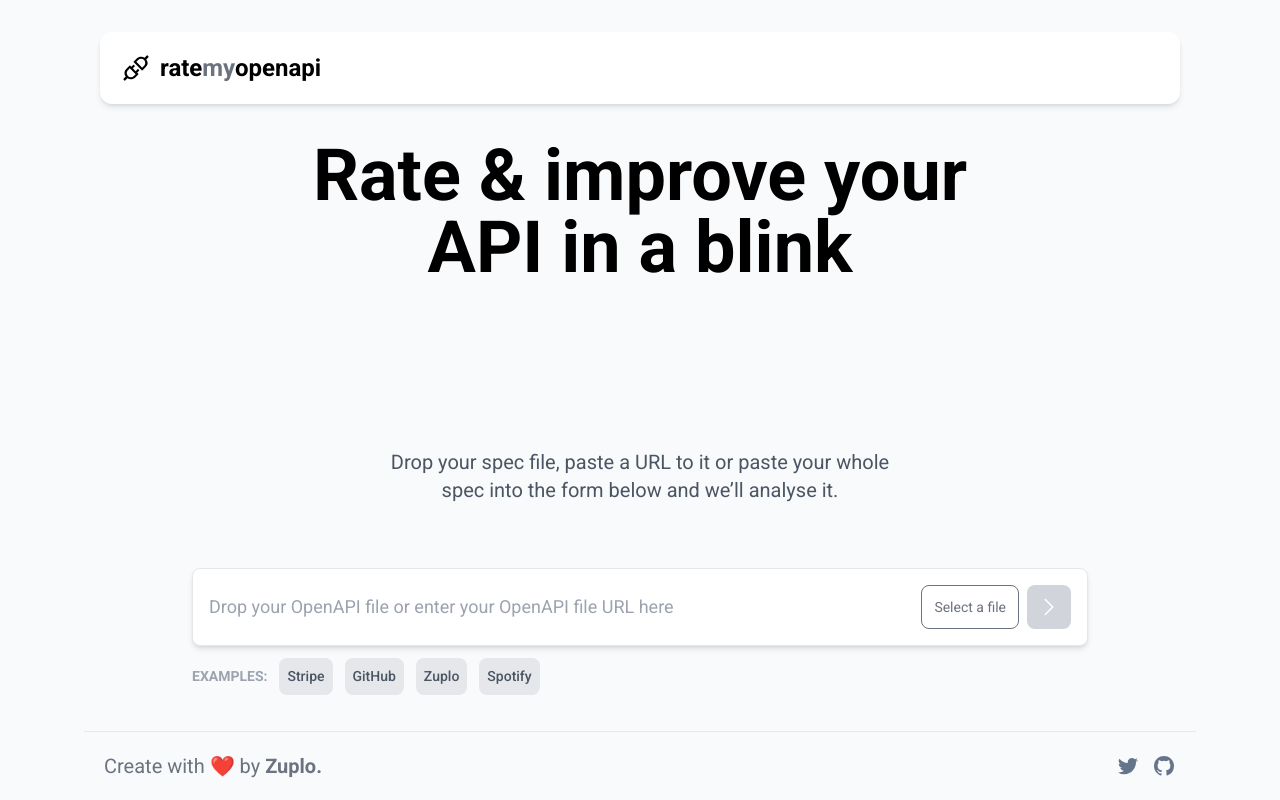
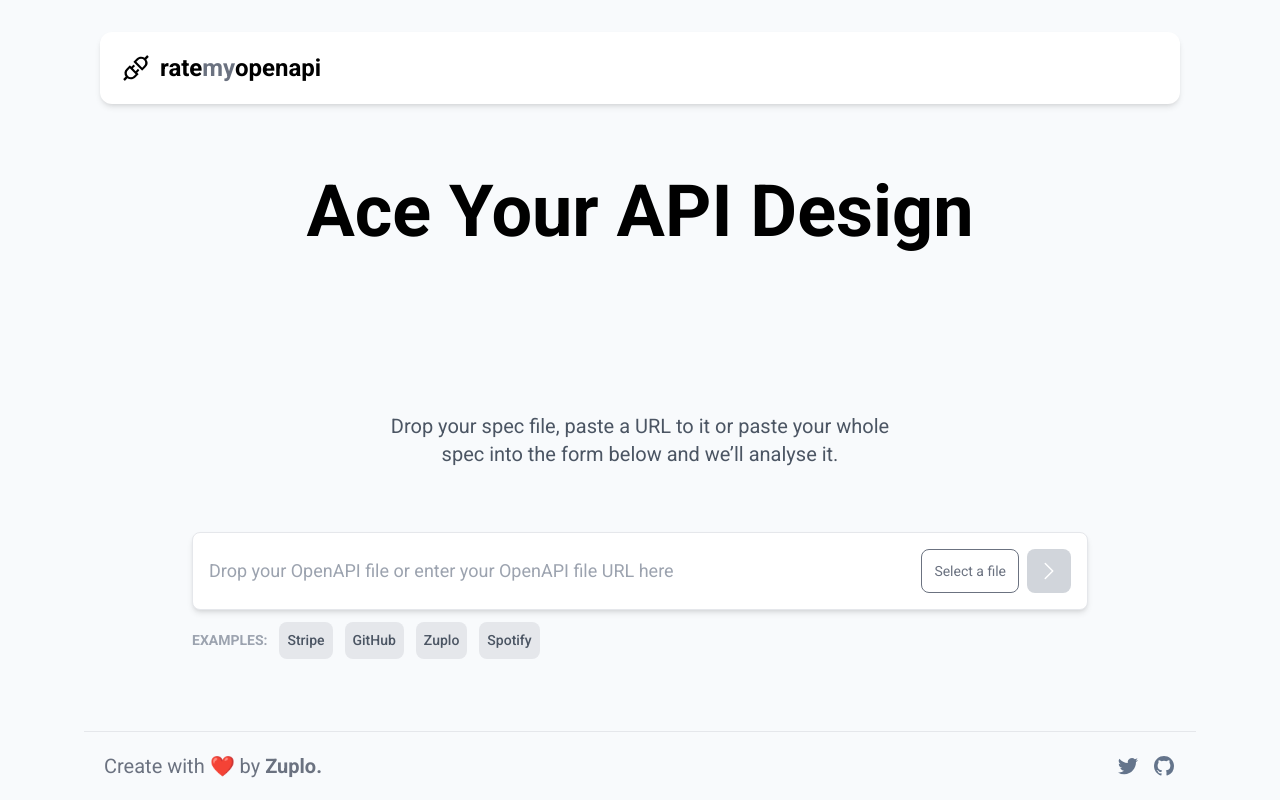
Before and after one commit to zuplo/rate-my-openapi, a Next.js app in the folder apps/web/: page / in a window 1280 px wide. Built offline with nearby package versions, Linux system fonts and the light colour scheme.

Commit message:
change title

```diff
--- a/apps/web/src/app/page.tsx
+++ b/apps/web/src/app/page.tsx
@@ -7,7 +7,7 @@ import { UploadContextProvider } from "@/contexts/UploadContext";
 const HomePage = () => (
   <main className="flex w-full flex-col items-center justify-center py-4">
     <h2 className="mb-6 max-w-2xl text-center text-5xl font-bold md:mb-16 md:text-7xl">
-      Rate & improve your API in a blink
+      Ace Your API Design
     </h2>
     <AnalyzingText />
     <UploadContextProvider>
```
